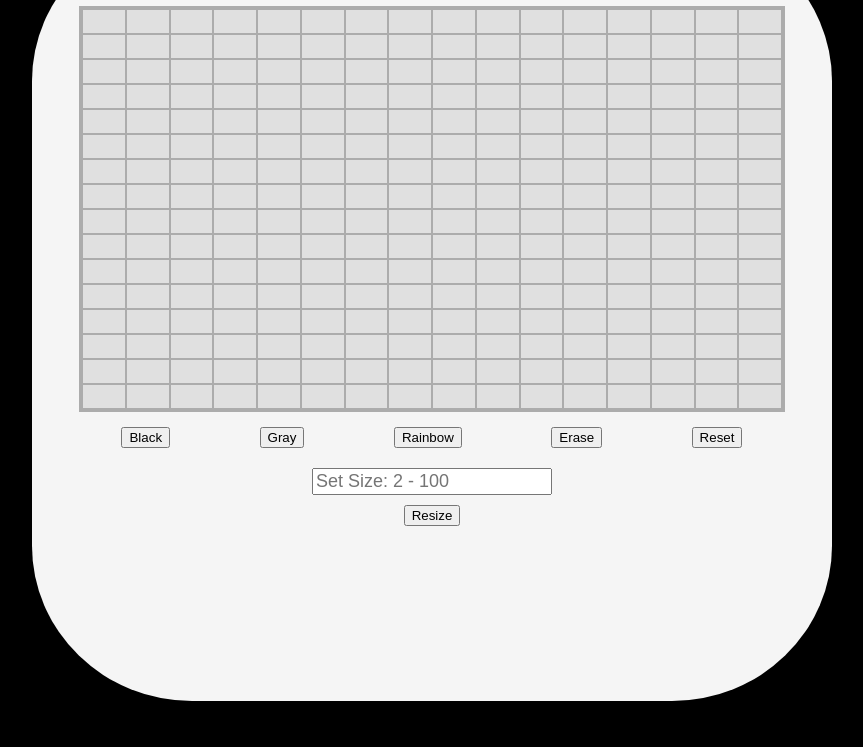
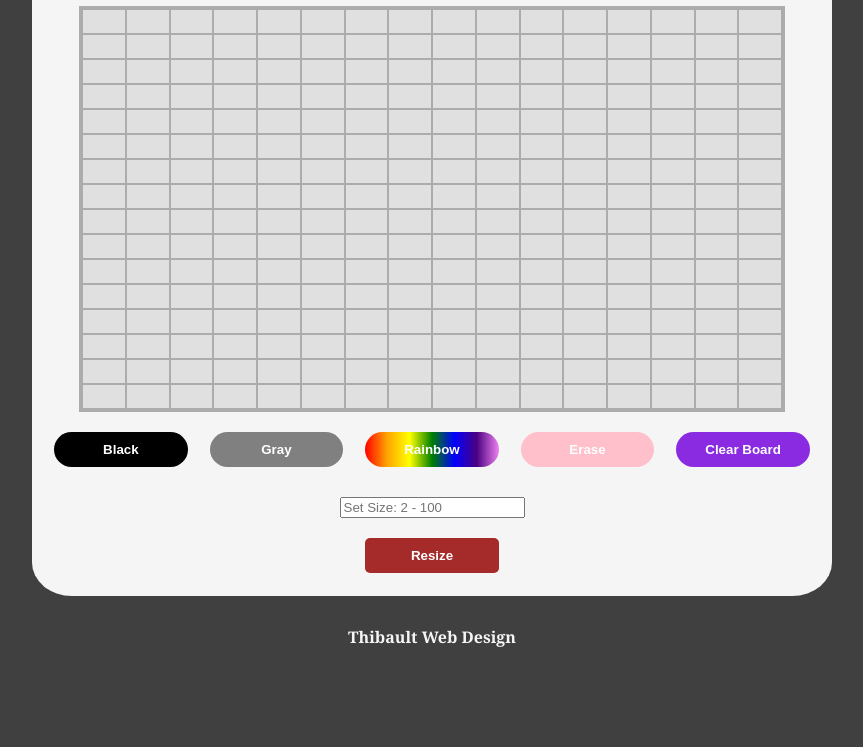
Before and after one commit to J8ke-gang/etch-a-sketch, a website: page index.html in a window 1280 px wide. Shown: the part 82-829 px from the top of the page, without its empty margins (208-1071 px from the left). After the commit the page ends 800 px from the top, so only its background shows below. Drawn offline with Linux system fonts and the light colour scheme.

Commit message:
cleaning up css

```diff
--- a/index.html
+++ b/index.html
@@ -2,7 +2,7 @@
 <html lang="en">
 <head>
     <meta charset="UTF-8">
-    <meta name="viewport" content="width=device-width, initial-scale=1.0">
+    <meta name="viewport" content="width=device-width, initial-scale=1">
     <script src="./index.js" defer></script>
     <link rel="stylesheet" href="style.css">
 <title>Etch-A-Sketch</title>
@@ -10,15 +10,16 @@
 <body>
     <div class="sketch-pad">
     <div class="title">
-        <h1 id="title1"> Etch A Sketch</h1>
+    <h1 id="title1"> Etch-A-Sketch</h1>
     </div>
-    <div class='container'></div>
+    <div class='container'>
+    </div>
 <div class="buttons">
-    <button class="colorbtn" onclick="changeColor('black')">Black</button>
-    <button class="colorbtn" onclick="changeColor('gray')">Gray</button>
-    <button class="colorbtn" onclick="changeColor('random')">Rainbow</button>
-    <button class="colorbtn" onclick="changeColor('#e0e0e0')">Erase</button>
-    <button class="colorbtn" onclick="resetContainer()">Reset</button>
+    <button class="blackbtn" onclick="changeColor('black')">Black</button>
+    <button class="graybtn" onclick="changeColor('gray')">Gray</button>
+    <button class="rainbowbtn" onclick="changeColor('random')">Rainbow</button>
+    <button class="erasebtn" onclick="changeColor('#e0e0e0')">Erase</button>
+    <button class="clearbtn" onclick="resetContainer()">Clear Board</button>
 </div>
 <div class="resize">
     <input
--- a/style.css
+++ b/style.css
@@ -1,29 +1,24 @@
-body {
-    background: black;
+body{
+    background: rgb(64, 64, 64);
     font-family: 'Courier New', Courier, monospace;
 }
-.title {
+.title{
     display: flex;
     align-items: center;
     justify-content: space-evenly;
     color: black;
 }
 
-.title2 {
-    font-size: 60px;
+.sketch-pad{
+    width: 800px;
+    height: 600px;
+    background-color:whitesmoke;
+    padding-bottom: 70px;
+    border-radius: 5%;
+    margin: auto;
 }
 
-.sketch-pad {
-    width: 800px;
-    height: 700px;
-    background-color:whitesmoke;
-    padding-bottom: 75px;
-    border-radius: 20%;
-    margin: auto;
-
-}
-
- .container {
+ .container{
     display: grid;
     width: 700px;
     height: 400px;
@@ -32,71 +27,101 @@ body {
     margin: auto;
 }
 
-.container:hover {
+.container:hover{
   cursor: crosshair;
 }
 
-.cell {
+.cell{
   border:#acacacfc solid thin;
-
-
 }
 
-.buttons {
+.buttons{
   display: flex;
   justify-content: space-evenly;
-  margin-top: 15px;
+  margin-top: 20px;
   transition: all 1.3;
+  }
+
+.blackbtn{
+  width: 10em;
+  height: 5ex;
+  background-color: black;
+  border: none;
+  color: white;
+  border-radius: 20px;
+  font-weight: bold;
 }
 
-.colorBtn {
-  width: 75px;
-  height: 75px;
-  border-radius: 100%;
-  background-color: yellow;
-  color: rgb(36, 36, 36);
-  font-family: sans-serif;
-  font-size: large;
+.graybtn{
+  width: 10em;
+  height: 5ex;
+  background-color: gray;
+  color: white;
+  border: none;
+  border-radius: 20px;
+  font-weight: bold;
 }
 
-input {
-  margin-bottom: 10px;
-  font-family: sans-serif;
-  font-size: large;
+.rainbowbtn{
+  width: 10em;
+  height: 5ex;
+  background-image: linear-gradient(to left, violet, indigo, blue, green, yellow, orange, red);
+  color: white;
+  border: none;
+  border-radius: 20px;
+  font-weight: bold;
 }
 
-.resize {
-  display: flex;
+.erasebtn{
+  width: 10em;
+  height: 5ex;
+  background-color: pink;
+  color: white;
+  border: none;
+  border-radius: 20px;
+  font-weight: bold;
+}
+
+.clearbtn{
+  width: 10em;
+  height: 5ex;
+  background-color: blueviolet;
+  color: white;
+  border: none;
+  border-radius: 20px;
+  font-weight: bold;
+}
+
+.resize{
+  display:flex;
   flex-direction: column;
-  align-items:center;
+  align-items: center;
+  margin-top: 30px;
+}
+
+.sizebtn{
+  width: 10em;
+  height: 5ex;
+  background-color: brown;
+  color: white;
+  border: none;
+  border-radius: 5px;
+  font-weight: bold;
   margin-top: 20px;
 }
 
-.sizeBtn {
-  background:linear-gradient(180deg, #FFE600, #fff9bf );
-  font-family: 'lobster' , sans-serif;
-  font-size: x-large;
-  border-radius: 5px;
-  width: 100px;
+button:hover{
+cursor:pointer;
 }
 
-button:hover {
-  /* background-color: white; */
-  cursor:pointer;
+button:active{
+  box-shadow: 2px 2px 5px black;
 }
 
-button:active {
-  box-shadow: inset 1px 1px 1px 3px #534b00 ;
-}
-
-.colorBtn:focus {
-  background-color: #fff9cd;
-}
-
-.footer {
-  font-family: 'Rock Salt', 'Lobster';
+.footer{
+  font-family: Cambria, Cochin, Georgia, Times, 'Times New Roman', serif;
   text-align: center;
-  margin-top: 20px;
-  color: black;
+  margin: 30px;
+  color: whitesmoke;
   font-weight: 900;
 }
```
Also changed, not shown: index.js (+4 -3 lines).
